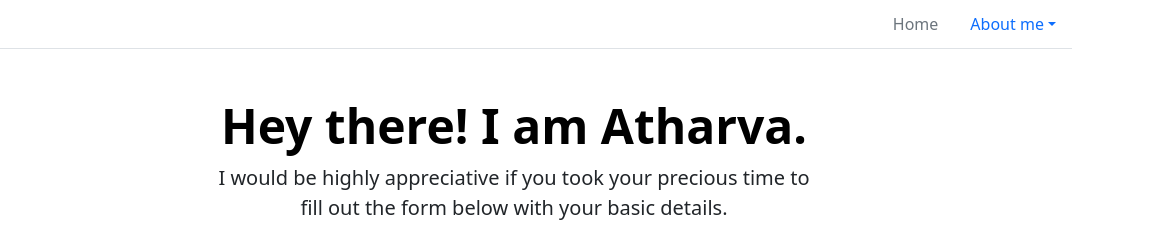
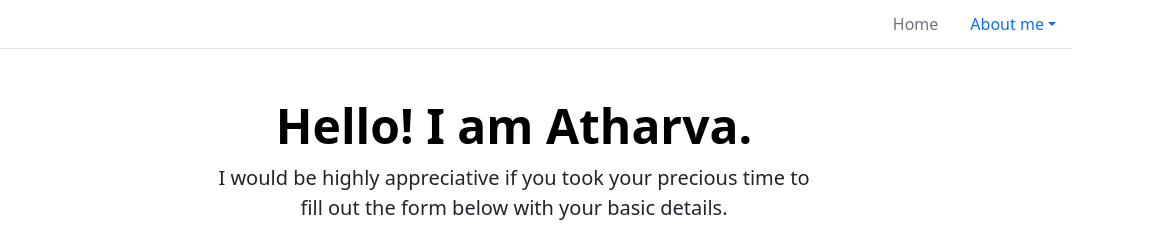
Before and after one commit to atharvamulam/Test1, a plain HTML site: page index.html in a window 1280 px wide. Shown: the top 244 px of the page, 126-1280 px from the left. Drawn offline with nearby package versions, Linux system fonts and the light colour scheme.

Commit message:
Update index.html

```diff
--- a/index.html
+++ b/index.html
@@ -34,7 +34,7 @@
       </div>
 
       <div class="px-4 py-4 my-3 text-center">
-        <h1 class="display-5 fw-bold text-body-emphasis">Hey there! I am Atharva.</h1>
+        <h1 class="display-5 fw-bold text-body-emphasis">Hello! I am Atharva.</h1>
         <div class="col-lg-6 mx-auto">
           <p class="lead mb-4">
             I would be highly appreciative if you took your precious time to fill out the form below with your basic details.</p>
```
